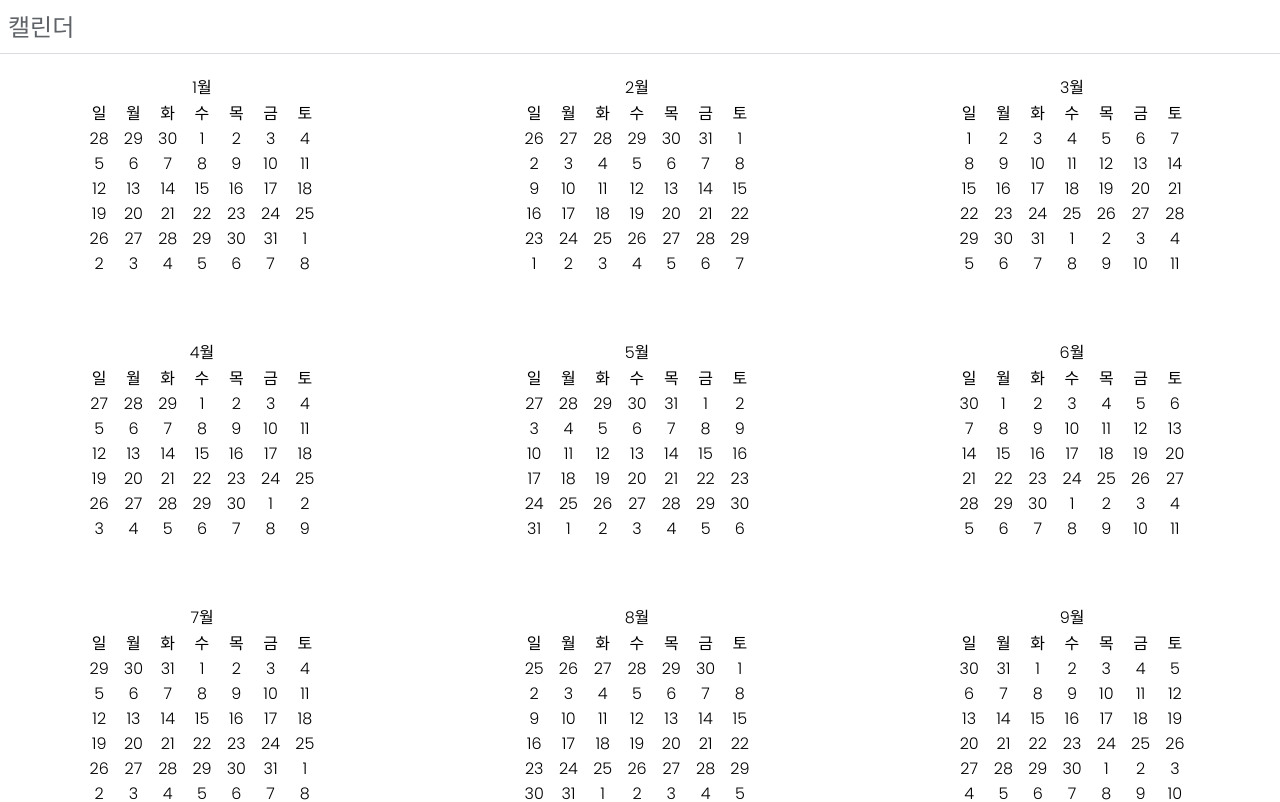
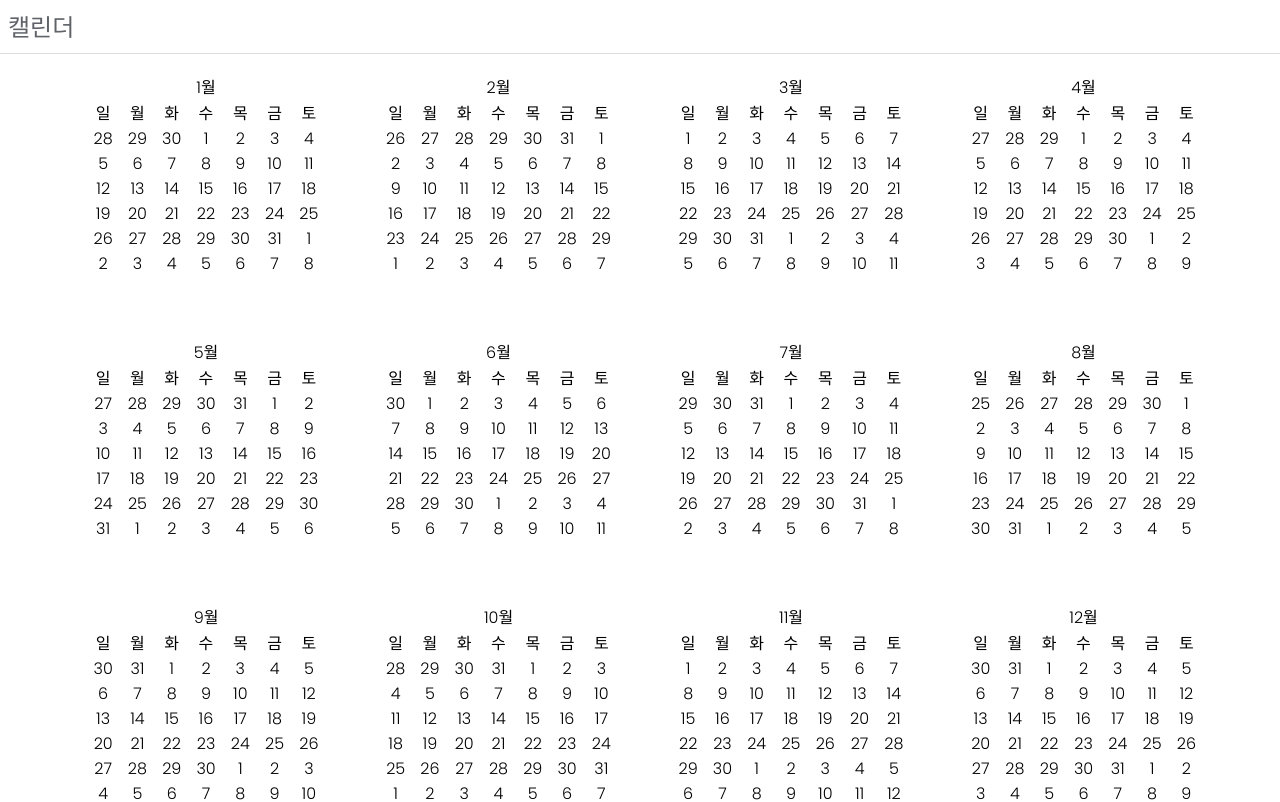
Before and after one commit to LeeSangMin1029/Calendar, a React (Create React App) app: page / in a window 1280 px wide. Shown: the top 802 px of the page. Built offline with nearby package versions, Linux system fonts and the light colour scheme.

Commit message:
스타일이 좀 더 유동적이게 변경

```diff
--- a/src/style/MonthTable.scss
+++ b/src/style/MonthTable.scss
@@ -1,12 +1,11 @@
 .MonthTable {
-  display: flex;
-  flex-direction: column;
   box-sizing: border-box;
-  width: 300px;
   height: 265px;
+  flex-basis: 25%;
+  min-width: 280px;
   .info {
     width: 240px;
-    padding: 0px 12px 14px 12px;
+    padding: 0px 12px 14px 16px;
     .month {
       text-align: center;
     }
```
